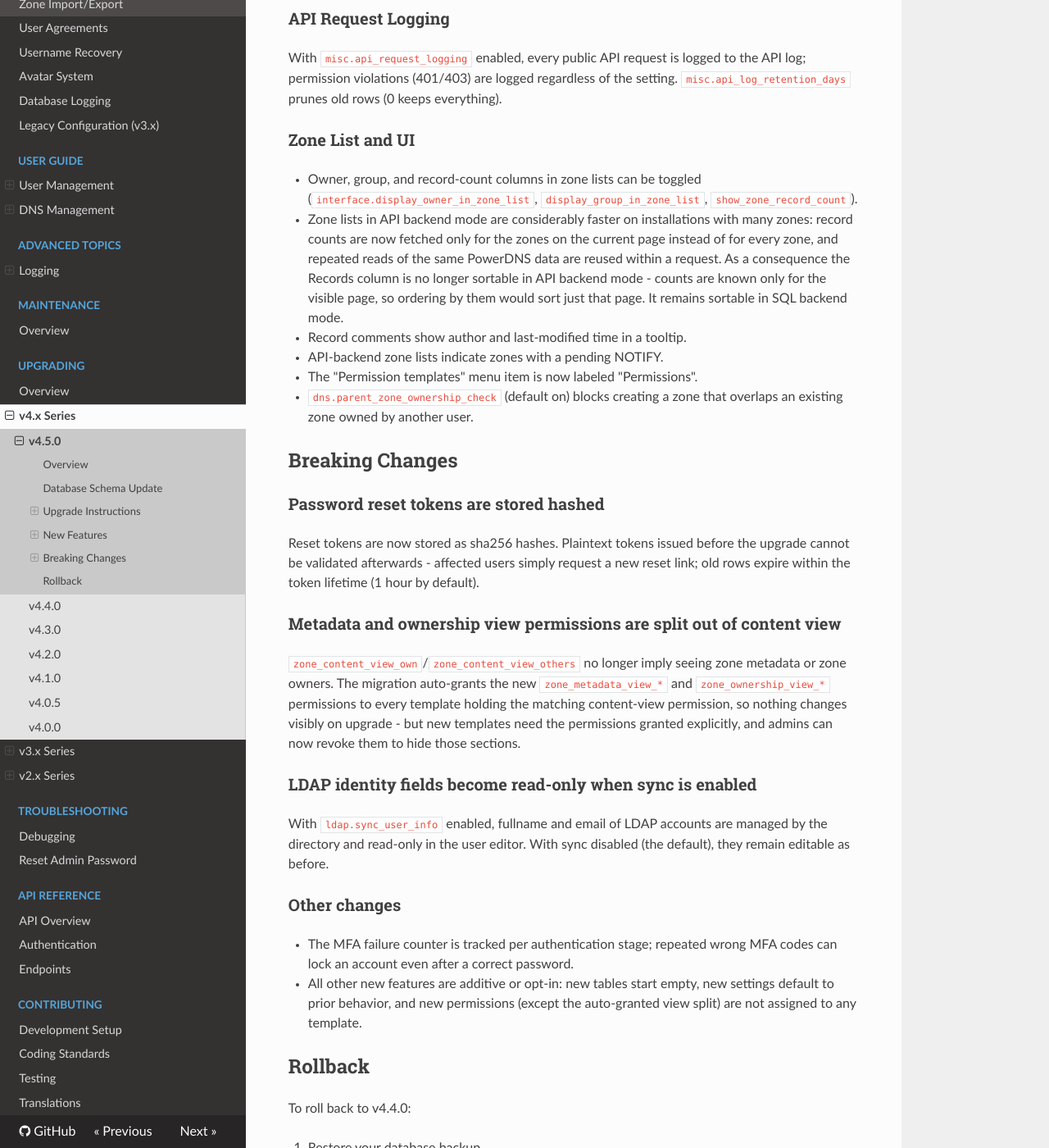
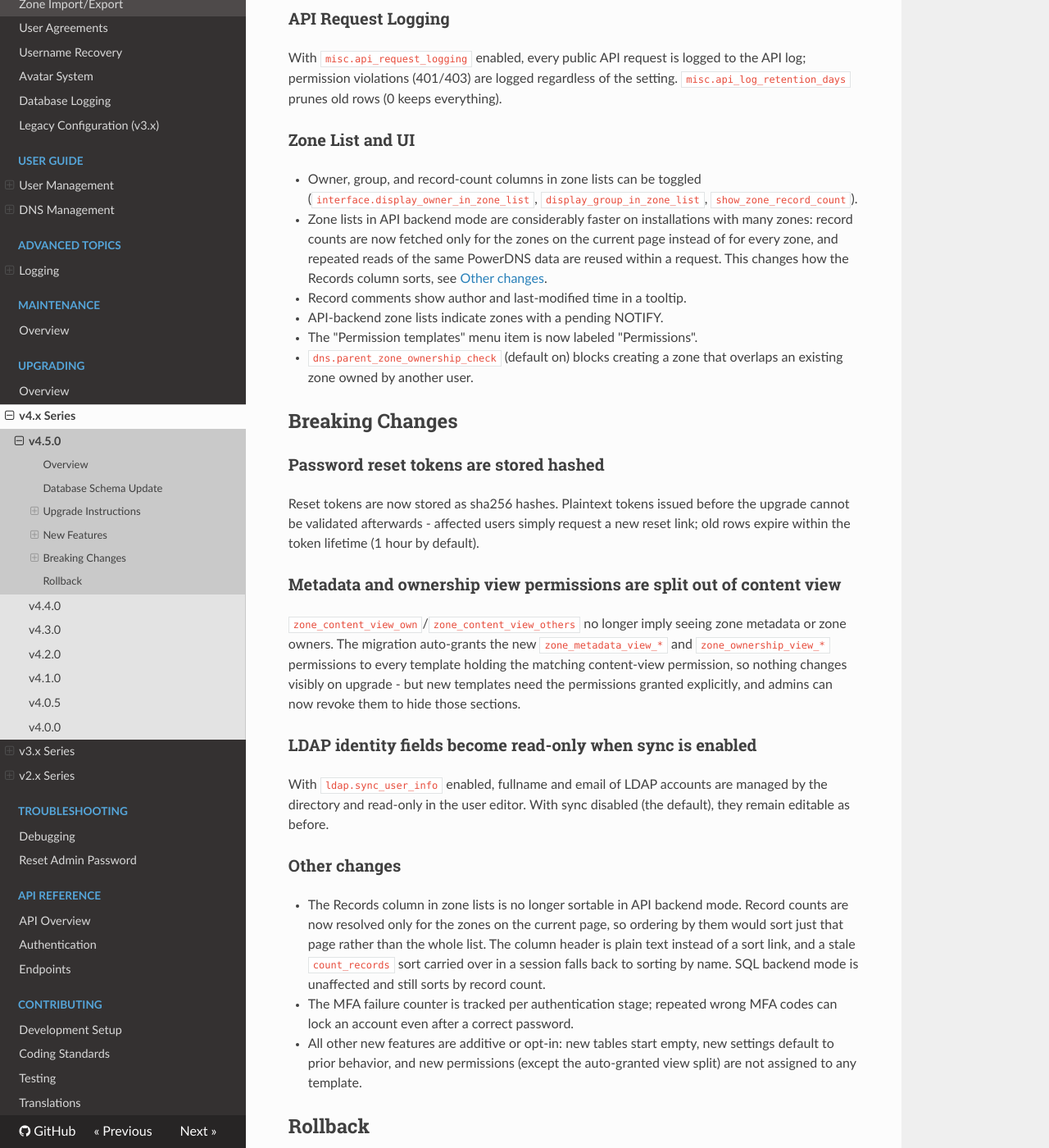
Before and after one commit to poweradmin/poweradmin-docs, an MkDocs documentation site: the page built from docs/upgrading/v4.5.0.md, in a window 1280 px wide and 1400 px high, scrolled down 5172 px. Shown: the whole window at 82% size. Built offline with MkDocs 1.6.1, drawn with Linux system fonts in a browser that asks for light colours; nearby versions of some CDN libraries.

Commit message:
docs(zones): move the api-mode records sort change to breaking changes

```diff
--- a/docs/upgrading/v4.5.0.md
+++ b/docs/upgrading/v4.5.0.md
@@ -182,7 +182,7 @@ With `misc.api_request_logging` enabled, every public API request is logged to t
 ### Zone List and UI
 
 - Owner, group, and record-count columns in zone lists can be toggled (`interface.display_owner_in_zone_list`, `display_group_in_zone_list`, `show_zone_record_count`).
-- Zone lists in API backend mode are considerably faster on installations with many zones: record counts are now fetched only for the zones on the current page instead of for every zone, and repeated reads of the same PowerDNS data are reused within a request. As a consequence the Records column is no longer sortable in API backend mode - counts are known only for the visible page, so ordering by them would sort just that page. It remains sortable in SQL backend mode.
+- Zone lists in API backend mode are considerably faster on installations with many zones: record counts are now fetched only for the zones on the current page instead of for every zone, and repeated reads of the same PowerDNS data are reused within a request. This changes how the Records column sorts, see [Other changes](#other-changes).
 - Record comments show author and last-modified time in a tooltip.
 - API-backend zone lists indicate zones with a pending NOTIFY.
 - The "Permission templates" menu item is now labeled "Permissions".
@@ -204,6 +204,7 @@ With `ldap.sync_user_info` enabled, fullname and email of LDAP accounts are mana
 
 ### Other changes
 
+- The Records column in zone lists is no longer sortable in API backend mode. Record counts are now resolved only for the zones on the current page, so ordering by them would sort just that page rather than the whole list. The column header is plain text instead of a sort link, and a stale `count_records` sort carried over in a session falls back to sorting by name. SQL backend mode is unaffected and still sorts by record count.
 - The MFA failure counter is tracked per authentication stage; repeated wrong MFA codes can lock an account even after a correct password.
 - All other new features are additive or opt-in: new tables start empty, new settings default to prior behavior, and new permissions (except the auto-granted view split) are not assigned to any template.
 
```
